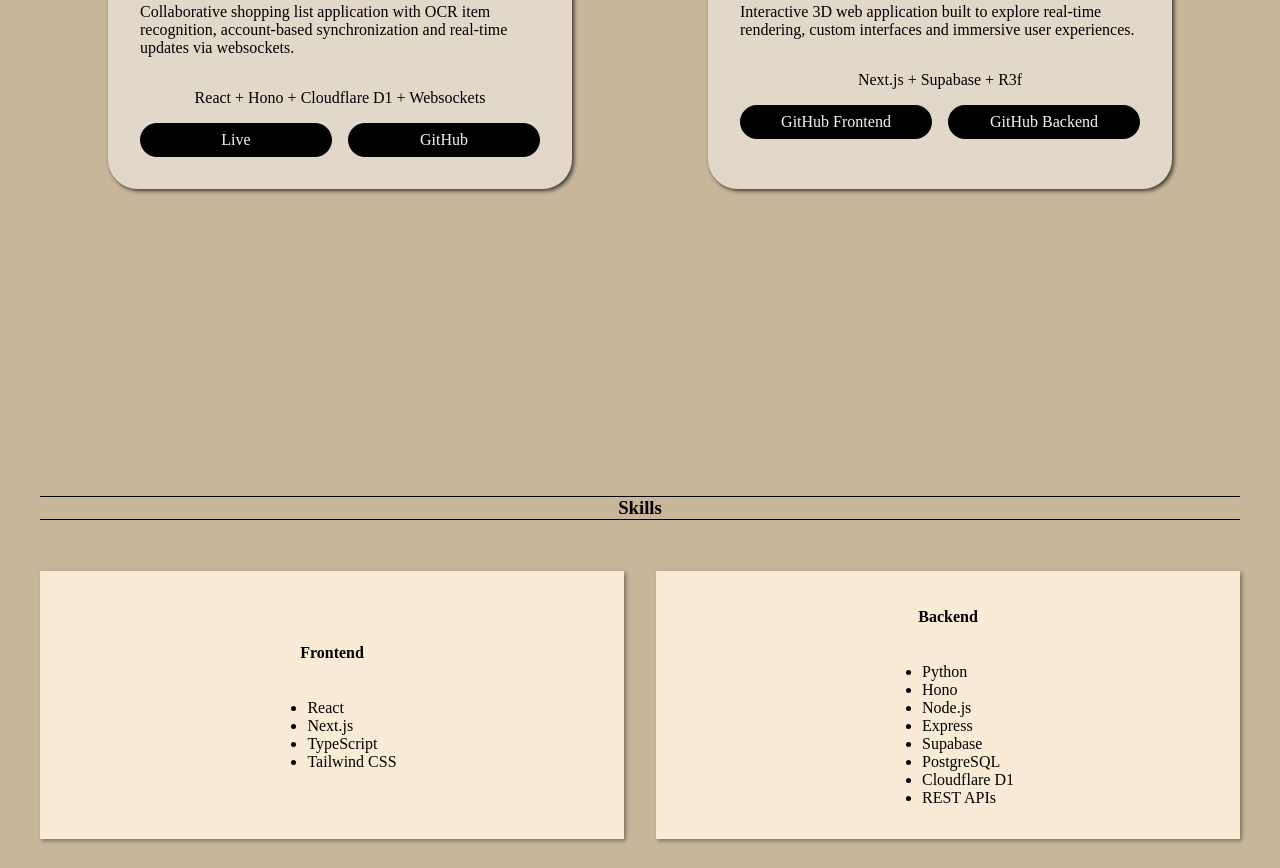
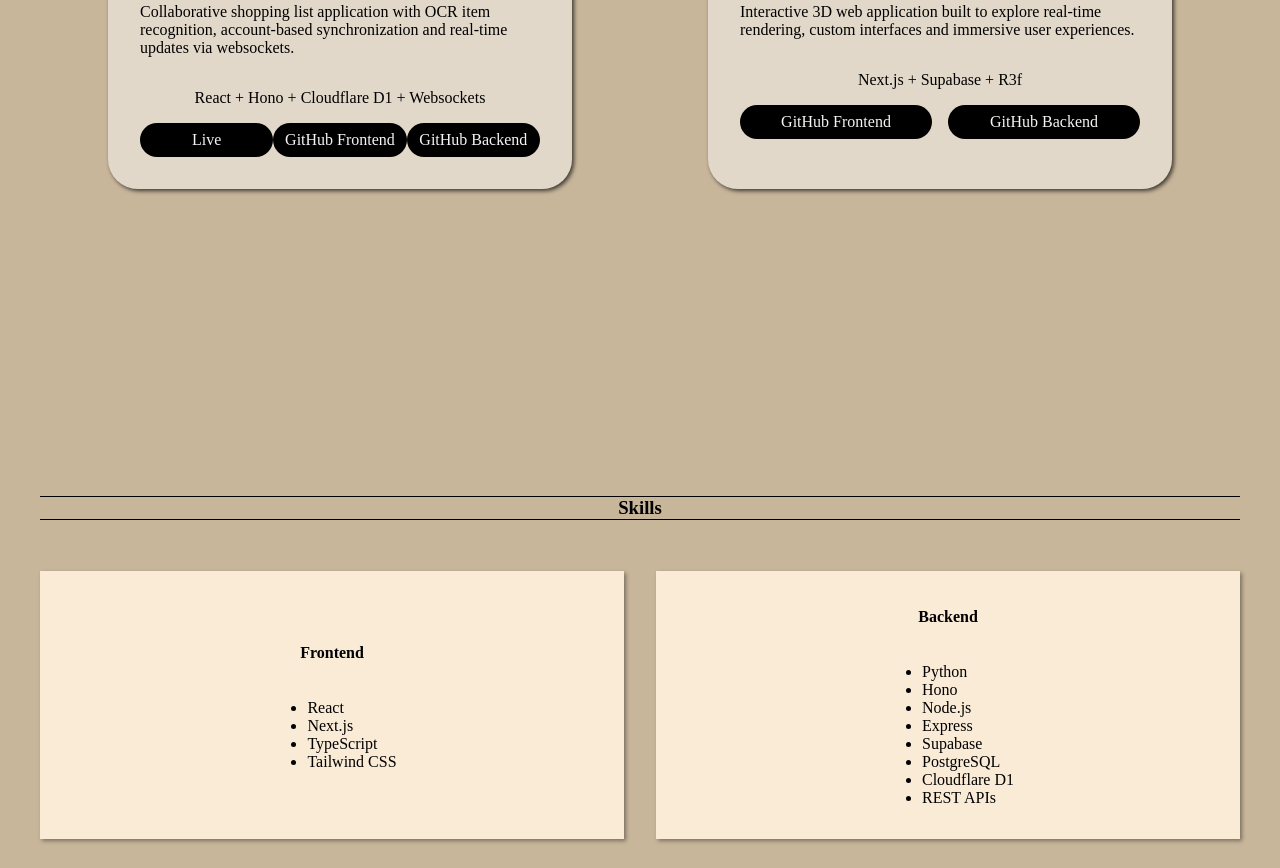
Before and after one commit to kexy1987-arch/portfolio, a plain HTML site: page index.html in a window 1280 px wide. Shown: the part 2559-3427 px from the top of the page. Drawn offline with Linux system fonts and the light colour scheme.

Commit message:
Update GitHub links  index.html

```diff
--- a/index.html
+++ b/index.html
@@ -90,7 +90,8 @@
                     <p>React + Hono + Cloudflare D1 + Websockets</p>
                     <div class="links">
                         <a href="https://shopping-list2.pages.dev/">Live</a>
-                        <a href="https://github.com/kexy1987-arch/shopping-list2.git">GitHub</a>
+                        <a href="https://github.com/kexy1987-arch/shopping-list2.git">GitHub Frontend</a>
+                        <a href="https://github.com/kexy1987-arch/shopping-list2-worker.git">GitHub Backend</a>
                     </div>
                 </div>
                 <div>
```
